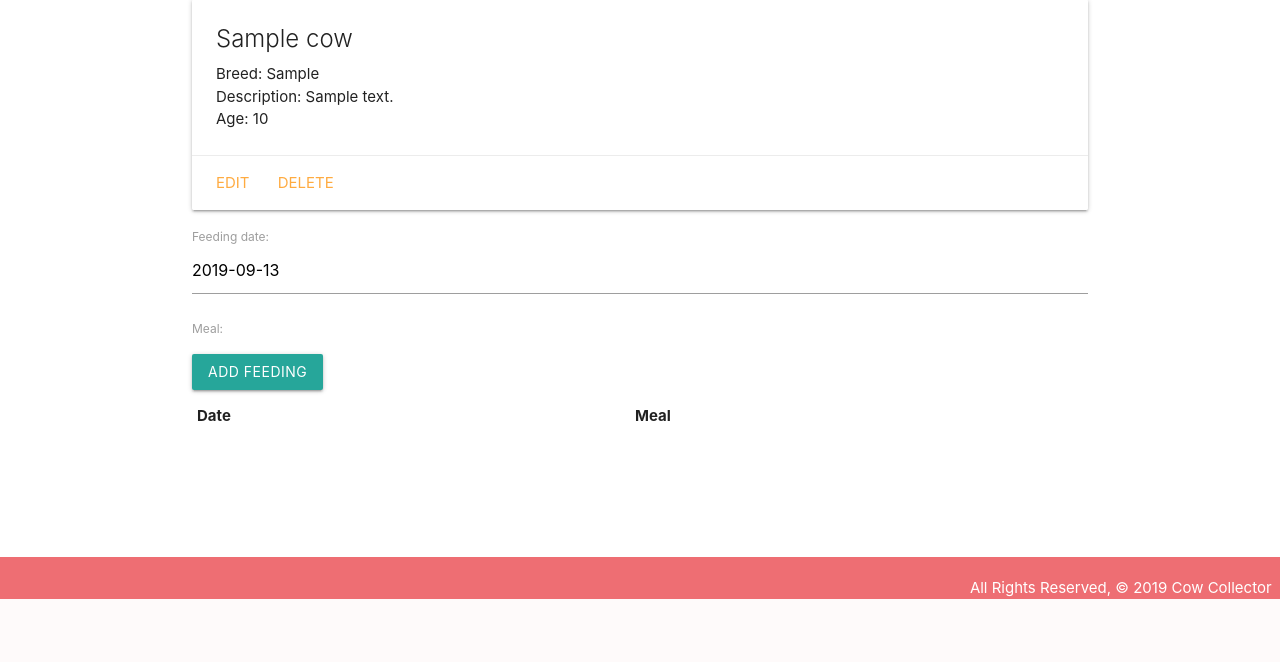
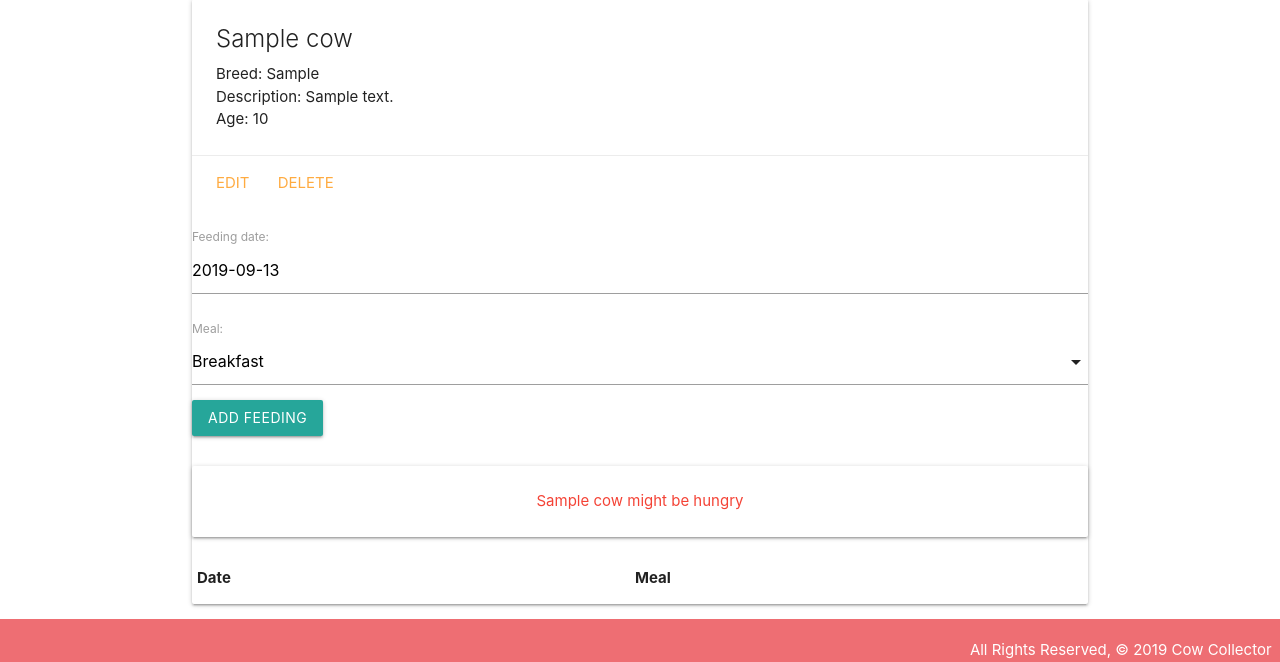
Before and after one commit to samiduara/cow-collector, a Django app: page /cows/1/ in a window 1280 px wide. Shown: the part 201-863 px from the top of the page. Before the commit the page ends 800 px from the top, so only its background shows below. Run offline with Django 3.2, Linux system fonts and the light colour scheme; tables that the repository leaves empty hold one stand-in row (values such as "Sample post"); lists and menus that the app fills with data are empty.

Commit message:
lucy is hungry

```diff
--- a/main_app/models.py
+++ b/main_app/models.py
@@ -1,5 +1,13 @@
 from django.db import models
+from django.urls import reverse
+# add this import
+from datetime import date
 
+class Cat(models.Model):
+  ...
+  # add this new method
+  def fed_for_today(self):
+    return self.feeding_set.filter(date=date.today()).count() >= len(MEALS)
 MEALS = (
     ('B', 'Breakfast'),
     ('L', 'Lunch'),
--- a/main_app/templates/cows/detail.html
+++ b/main_app/templates/cows/detail.html
@@ -18,14 +18,18 @@
             <a href="{% url 'cows_update' cow.id %}">Edit</a>
             <a href="{% url 'cows_delete' cow.id %}">Delete</a>
         </div>
-    </div>
-  </div>
         <div class="col s6">
-        <form method="post">
+          <form action="{% url 'add_feeding' cow.id %}" method="post">
             {% csrf_token %}
             {{ feeding_form.as_p }}
             <input type="submit" class="btn" value="Add Feeding">
           </form>
+          <br>
+          {% if cow.fed_for_today %}
+            <div class="card-panel teal-text center-align">{{cow.name}} has been fed all meals for today</div>
+          {% else %}
+            <div class="card-panel red-text center-align">{{cow.name}} might be hungry</div>
+          {% endif %}
           <table class="striped">
       <thead>
         <tr><th>Date</th><th>Meal</th></tr>
@@ -49,5 +53,7 @@
     setDefaultDate: true,
     autoClose: true
   });
+  var selectEl = document.getElementById('id_meal');
+  M.FormSelect.init(selectEl);
 </script>
 {% endblock %}
--- a/main_app/urls.py
+++ b/main_app/urls.py
@@ -9,5 +9,6 @@
   path('cows/create/', views.CowCreate.as_view(), name='cows_create'),
   path('cows/<int:pk>/update/', views.CowUpdate.as_view(), name='cows_update'),
   path('cows/<int:pk>/delete/', views.CowDelete.as_view(), name='cows_delete'),
+  path('cows/<int:cow_id>/add_feeding/', views.add_feeding, name='add_feeding'),
 
 ]
--- a/main_app/views.py
+++ b/main_app/views.py
@@ -15,7 +15,17 @@
   model = Cow
   success_url = '/cows/'
 # View functions
-
+def add_feeding(request, cow_id):
+  # create the ModelForm using the data in request.POST
+  form = FeedingForm(request.POST)
+  # validate the form
+  if form.is_valid():
+    # don't save the form to the db until it
+    # has the cow_id assigned
+    new_feeding = form.save(commit=False)
+    new_feeding.cow_id = cow_id
+    new_feeding.save()
+  return redirect('detail', cow_id=cow_id)
 def home(request):
   return render(request, 'home.html')
 
@@ -32,5 +42,8 @@
   feeding_form = FeedingForm()
   return render(request, 'cows/detail.html', {
     # include the cow and feeding_form in the context
-    'cow': cow, 'feeding_form': feeding_form
+   'cow': cow, 'feeding_form': feeding_form
+
+
+
   })
```
Lines whose indentation alone changed are shown as unchanged.
